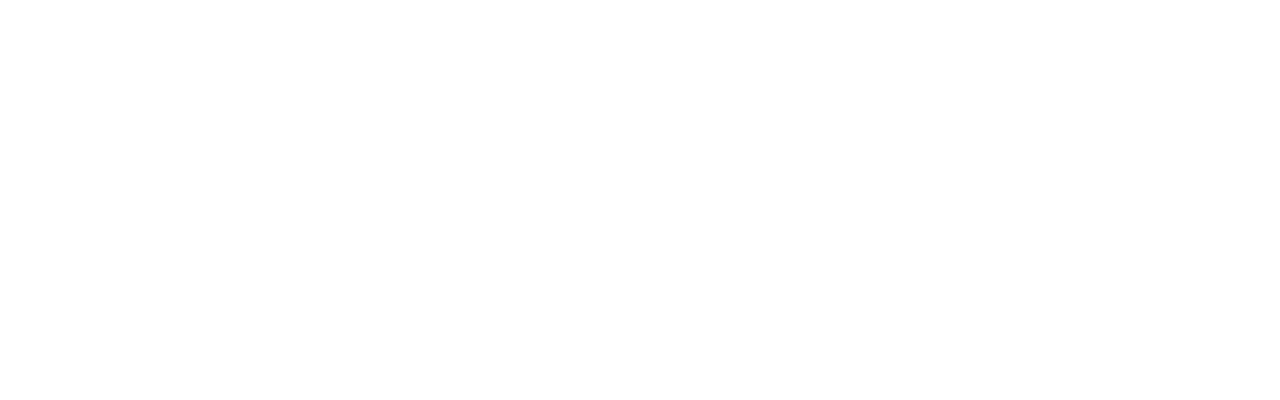
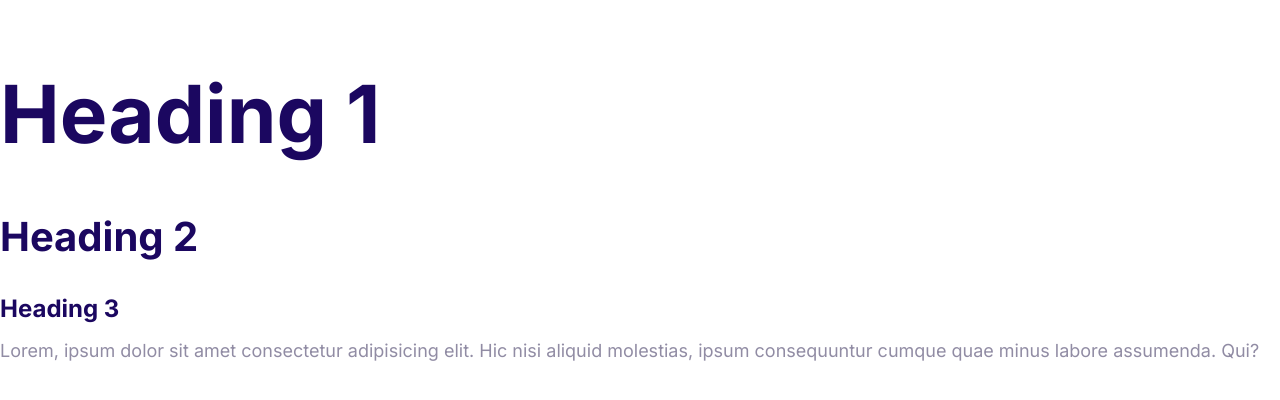
Before and after one commit to gootibi/Gootibi, a plain HTML site: page index.html in a window 1280 px wide. Drawn offline with Linux system fonts and the light colour scheme.

Commit message:
Define the styles for the fonts.

```diff
--- a/css/styles.css
+++ b/css/styles.css
@@ -5,3 +5,55 @@
     --color-headings: #1b0760;
     --color-body: #918ca4;
 }
+
+html {
+    font-size: 62.5%;
+}
+
+body {
+    color: var(--color-body);
+    font-family: "Inter", Arial, Helvetica, sans-serif;
+    font-size: 2.4rem;
+    line-height: 1.5;
+}
+
+h1,
+h2,
+h3 {
+    color: var(--color-headings);
+    margin-bottom: 1rem;
+}
+
+h1 {
+    font-size: 7rem;
+}
+
+h2 {
+    font-size: 4rem;
+}
+
+h3 {
+    font-size: 3rem;
+}
+
+p {
+    margin-top: 0;
+}
+
+@media screen and (min-width: 1024px) {
+    body {
+        font-size: 1.8rem;
+    }
+
+    h1 {
+        font-size: 8rem;
+    }
+
+    h2 {
+        font-size: 4rem;
+    }
+
+    h3 {
+        font-size: 2.4rem;
+    }
+}
--- a/index.html
+++ b/index.html
@@ -5,12 +5,21 @@
     <meta charset="UTF-8">
     <meta name="viewport" content="width=device-width, initial-scale=1.0">
     <title>Document</title>
+    <link rel="preconnect" href="https://fonts.googleapis.com">
+    <link rel="preconnect" href="https://fonts.gstatic.com" crossorigin>
+    <link href="https://fonts.googleapis.com/css2?family=Inter:wght@100..900&display=swap" rel="stylesheet">
     <link rel="stylesheet" href="css/normalize.css">
     <link rel="stylesheet" href="css/styles.css">
 </head>
 
 <body>
-
+    <h1>Heading 1</h1>
+    <h2>Heading 2</h2>
+    <h3>Heading 3</h3>
+    <p>
+        Lorem, ipsum dolor sit amet consectetur adipisicing elit. Hic nisi aliquid molestias, ipsum consequuntur cumque
+        quae minus labore assumenda. Qui?
+    </p>
 </body>
 
 </html>
```
